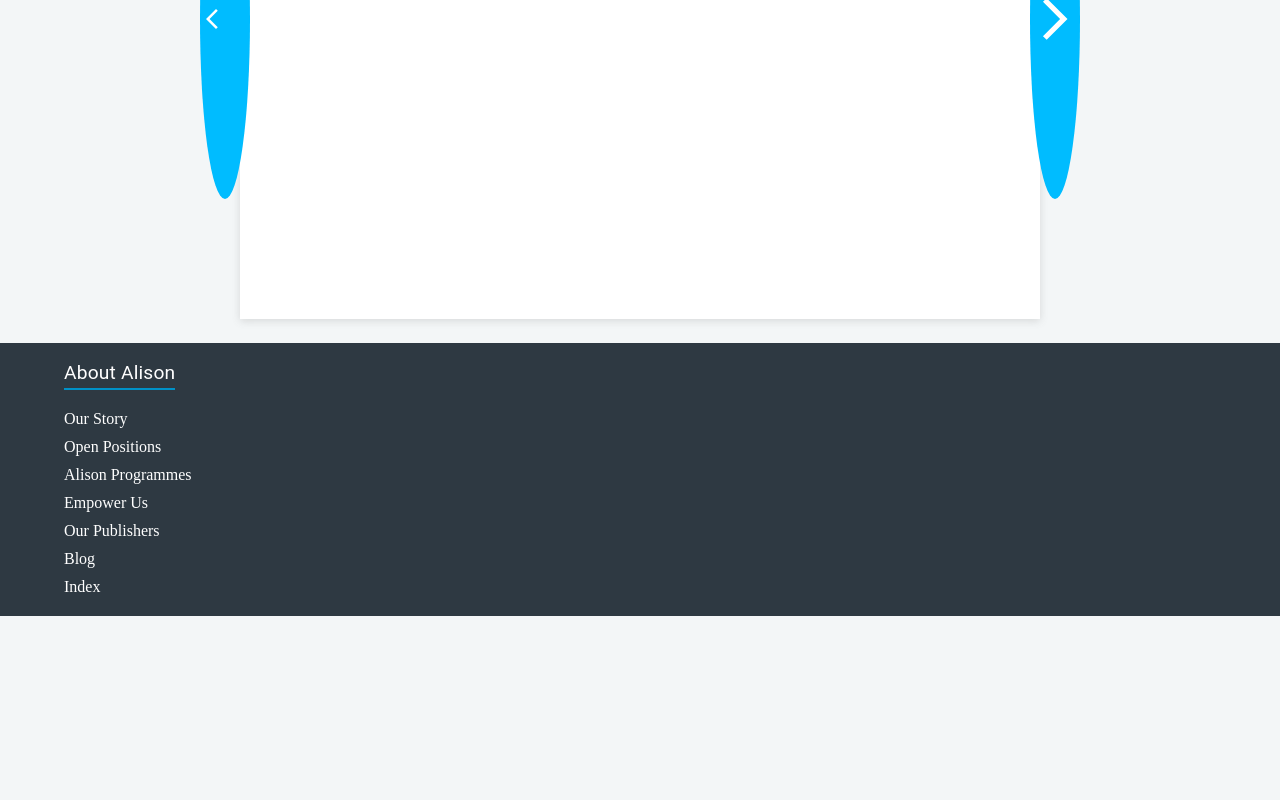
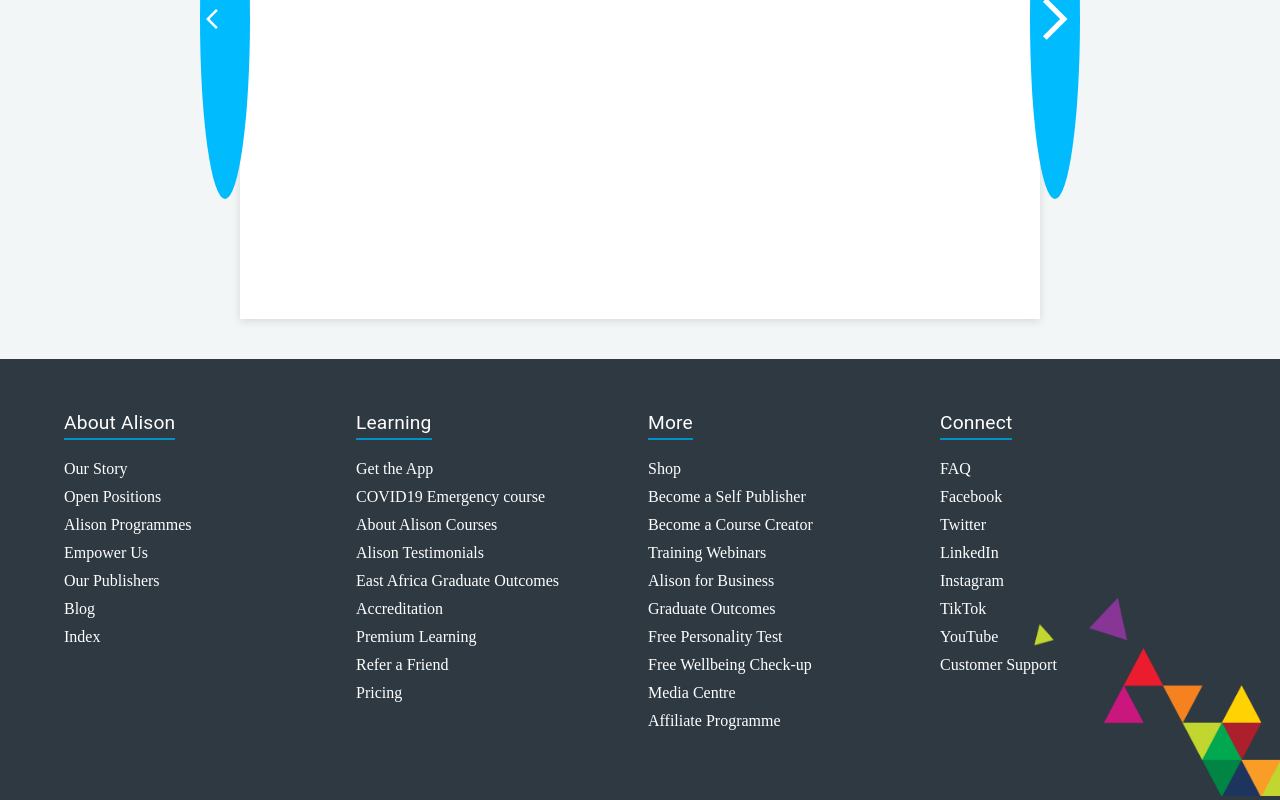
Before and after one commit to tawsifhye/alison-dashboard, a Next.js app: page / in a window 1280 px wide. Shown: the part 401-1201 px from the top of the page. Before the commit the page ends 1017 px from the top, so only its background shows below. Built offline with nearby package versions, Linux system fonts and the light colour scheme.

Commit message:
Footer done

```diff
--- a/src/components/Footer.tsx
+++ b/src/components/Footer.tsx
@@ -10,14 +10,27 @@ const Footer = () => {
     return (
         <Box sx={{
             backgroundColor: '#2E3942',
-            // position: 'relative'
+            position: 'relative'
         }}>
+            <Box className={Styles.footer_image} sx={{
+                display: {
+                    xs: 'none',
+                    md: 'block'
+                }
+            }}>
 
-            {/* <Image src='/assets/images/footertriangles.png' alt='helo' width='300px' height='300px' /> */}
-            <Container>
+                <Image src='/assets/images/footertriangles.png' alt='helo' width='250px' height='200px' />
+            </Box>
+            <Container sx={{
+                maxWidth: {
+                    xl: 'xl',
+                    lg: 'lg'
+                },
+                padding: '50px 0'
+            }}>
 
                 <Grid container spacing={2}>
-                    <Grid item xs={6} md={3}>
+                    <Grid item xs={6} lg={3}>
                         <Typography sx={{
                             display: 'inline-block',
                             borderBottom: '2px solid #0091c7',
@@ -40,13 +53,73 @@ const Footer = () => {
 
                     </Grid>
                     <Grid item xs={6} lg={3}>
-
+                        <Typography sx={{
+                            display: 'inline-block',
+                            borderBottom: '2px solid #0091c7',
+                            width: 'auto',
+                            color: '#fff',
+                            fontSize: '1.2rem'
+                        }}
+                        >
+                            Learning
+                        </Typography>
+                        <ul className={Styles.footer_ul}>
+                            <li> <a href="">Get the App</a> </li>
+                            <li> <a href="">COVID19 Emergency course</a> </li>
+                            <li> <a href="">About Alison Courses</a> </li>
+                            <li> <a href="">Alison Testimonials</a> </li>
+                            <li> <a href="">East Africa Graduate Outcomes</a> </li>
+                            <li> <a href="">Accreditation</a> </li>
+                            <li> <a href="">Premium Learning</a> </li>
+                            <li> <a href="">Refer a Friend</a> </li>
+                            <li> <a href="">Pricing</a> </li>
+                        </ul>
                     </Grid>
                     <Grid item xs={6} lg={3}>
-
+                        <Typography sx={{
+                            display: 'inline-block',
+                            borderBottom: '2px solid #0091c7',
+                            width: 'auto',
+                            color: '#fff',
+                            fontSize: '1.2rem'
+                        }}
+                        >
+                            More
+                        </Typography>
+                        <ul className={Styles.footer_ul}>
+                            <li> <a href="">Shop</a> </li>
+                            <li> <a href="">Become a Self Publisher</a> </li>
+                            <li> <a href="">Become a Course Creator</a> </li>
+                            <li> <a href="">Training Webinars</a> </li>
+                            <li> <a href="">Alison for Business</a> </li>
+                            <li> <a href="">Graduate Outcomes</a> </li>
+                            <li> <a href="">Free Personality Test</a> </li>
+                            <li> <a href="">Free Wellbeing Check-up</a> </li>
+                            <li> <a href="">Media Centre</a> </li>
+                            <li> <a href="">Affiliate Programme</a> </li>
+                        </ul>
                     </Grid>
                     <Grid item xs={6} lg={3}>
-
+                        <Typography sx={{
+                            display: 'inline-block',
+                            borderBottom: '2px solid #0091c7',
+                            width: 'auto',
+                            color: '#fff',
+                            fontSize: '1.2rem'
+                        }}
+                        >
+                            Connect
+                        </Typography>
+                        <ul className={Styles.footer_ul}>
+                            <li> <a href="">FAQ</a> </li>
+                            <li> <a href="">Facebook</a> </li>
+                            <li> <a href="">Twitter</a> </li>
+                            <li> <a href="">LinkedIn</a> </li>
+                            <li> <a href="">Instagram</a> </li>
+                            <li> <a href="">TikTok</a> </li>
+                            <li> <a href="">YouTube</a> </li>
+                            <li> <a href="">Customer Support</a> </li>
+                        </ul>
                     </Grid>
                 </Grid>
             </Container>
--- a/src/styles/Footer.module.css
+++ b/src/styles/Footer.module.css
@@ -9,4 +9,18 @@
     display: inline-block;
     text-align: left;
     margin: 5px 0;
+    font-size: 16px;
+    transition: all .25s ease-in;
 }
+
+
+.footer_ul li a:hover {
+    color: #8d9397;
+    transform: scale(1);
+}
+
+.footer_image {
+    position: absolute;
+    bottom: 0;
+    right: 0;
+}
```
